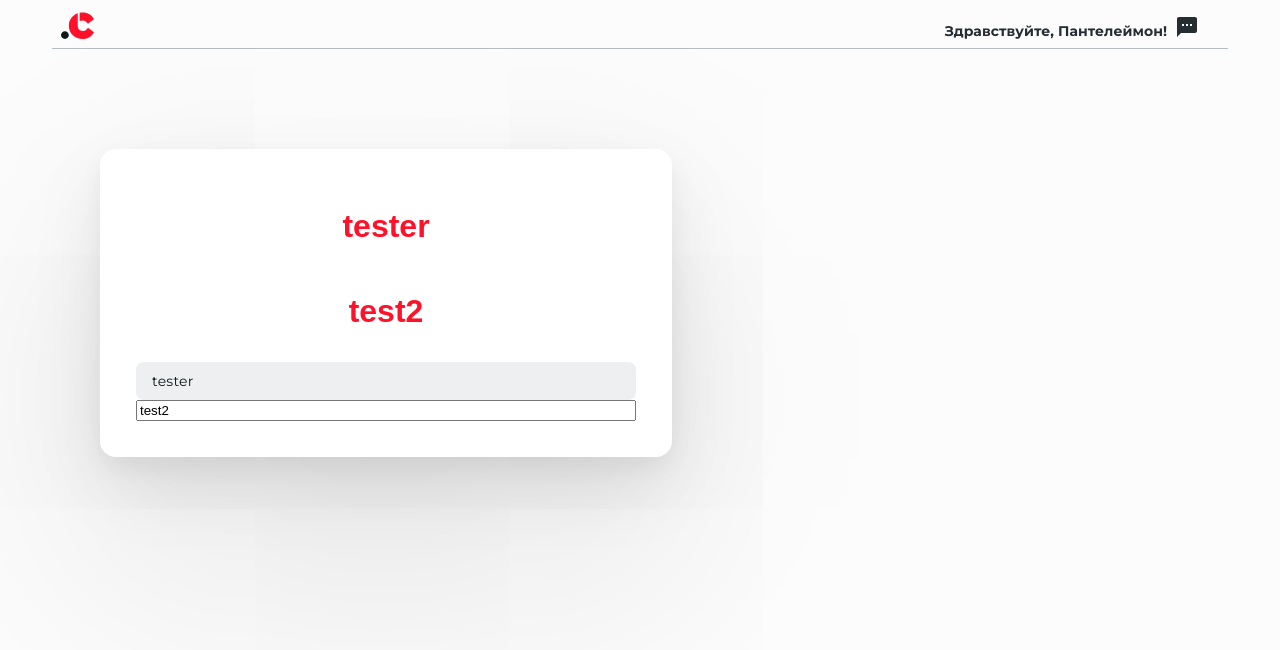
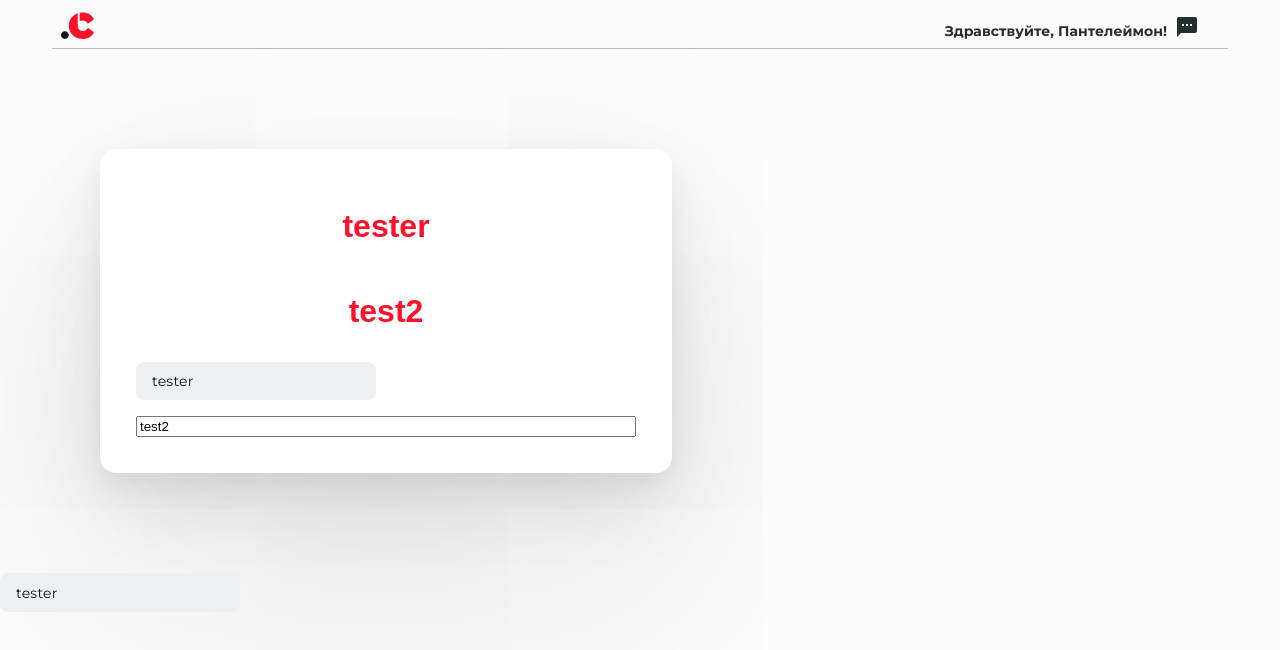
Before and after one commit to daria-ts/lk-ts, a Vue app: page /components in a window 1280 px wide. Shown: the top 650 px of the page. Built offline with nearby package versions, Linux system fonts and the light colour scheme; a web font is replaced by a local one.

Commit message:
fixed fields styles

```diff
--- /dev/null
+++ b/src/components/elements/InputBase copy.vue
@@ -0,0 +1,123 @@
+<template>
+  <label>{{ label }}</label>
+  <input
+    :disabled="disabled"
+    :class="field"
+    :value="modelValue"
+    :placeholder="label"
+    @input="$emit('update:modelValue', $event.target.value)"
+  />
+  <!--TODO: <span class="validity"></span> добавить нормальную валидацию-->
+</template>
+
+<script>
+/**
+ * Для короткого текста или чисел -- в одну строку
+ */
+export default {
+  name: "Input",
+  props: {
+    label: {
+      type: String,
+      default: ""
+    },
+    /**
+     *  Html-таг враппера.
+     * `div, section`
+     */
+
+    modelValue: {
+      type: [String, Number],
+      default: ""
+    },
+    /**
+     * Принудительно сделать поле активным, в фокусе, наведении.
+     * `hover, active, focus`
+     */
+    state: {
+      type: String,
+      default: null,
+      validator: value => {
+        return value.match(/(hover|active|focus)/);
+      }
+    }
+  }
+};
+</script>
+
+<style lang="scss" scoped>
+@import "@/global-styles/styles.scss";
+$color-placeholder: tint($neutral-500, 10%);
+
+label {
+  cursor: pointer;
+  display: block;
+  @include p-sm; //шрифт заголовка формы, можно изменить p-lg or p-sm
+  @include stack-space($space-xs); //расстояние между лейблом и формой
+  text-align: left;
+  //padding-inline-start: $space-s; выравнивание лейбла с плейсхолдером
+}
+input {
+  @include reset;
+  @include input-flat; //input-border or input-flat -- не смогла определиться
+  @include inset-squish-space($space-s); //отступ текста от формы
+  transition: all 0.2s ease;
+  -webkit-appearance: none;
+  appearance: none;
+  color: $neutral-800;
+  width: 100%;
+  margin: 0;
+  /* border:  $border-xs solid $neutral-400; */
+  box-shadow: none;
+  &::-webkit-input-placeholder {
+    -webkit-font-smoothing: antialiased;
+    color: $color-placeholder;
+  }
+  &:-ms-input-placeholder {
+    color: $color-placeholder;
+  }
+  &::-moz-placeholder {
+    color: $color-placeholder;
+    -moz-osx-font-smoothing: grayscale;
+    opacity: 1;
+  }
+  &:hover,
+  &.hover {
+    box-shadow: $input-shadow-inner;
+  }
+  &:focus,
+  &.focus {
+    transition: box-shadow 0.2s ease;
+    box-shadow: $input-shadow-focus;
+    outline: none;
+    outline-offset: 0;
+  }
+  &[disabled] {
+    -webkit-font-smoothing: antialiased;
+    -moz-osx-font-smoothing: grayscale;
+    background: $neutral-100;
+    color: $neutral-200;
+    cursor: not-allowed;
+    &:hover,
+    &.hover {
+      box-shadow: none;
+    }
+  }
+  &[pass] {
+    font-size: $font-l;
+  }
+}
+//TODO: нормальную валидацию добавить
+input:invalid + span:after {
+  position: absolute;
+  content: "✖";
+  padding-right: 25px;
+  color: #8b0000;
+}
+input:valid + span:after {
+  position: absolute;
+  content: "✓";
+  padding-left: -45px;
+  color: #009000;
+}
+</style>
--- a/src/components/elements/InputBase.vue
+++ b/src/components/elements/InputBase.vue
@@ -1,4 +1,8 @@
 <template>
+    <component
+    :is="wrapper"
+    :class="['input', { 'input-expand': width === 'expand' }]"
+  >
   <label>{{ label }}</label>
   <input
     :disabled="disabled"
@@ -7,6 +11,7 @@
     :placeholder="label"
     @input="$emit('update:modelValue', $event.target.value)"
   />
+   </component>
   <!--TODO: <span class="validity"></span> добавить нормальную валидацию-->
 </template>
 
@@ -40,15 +45,53 @@ export default {
       validator: value => {
         return value.match(/(hover|active|focus)/);
       }
+    },
+        /**
+     *  Html-таг враппера.
+     * `div, section`
+     */
+    wrapper: {
+      type: String,
+      default: "div",
+      validator: value => {
+        return value.match(/(div|section)/);
       }
+    },
+    /**
+     * Длина поля.
+     * `auto, expand`
+     */
+    width: {
+      type: String,
+      default: "expand",
+      validator: value => {
+        return value.match(/(auto|expand)/);
+      }
+    },
+    /**
+     * Задать статус disabled.
+     * `true, false`
+     */
+     disabled: {
+      type: Boolean,
+      default: false
+    },
+
   }
 };
 </script>
 
+
+
 <style lang="scss" scoped>
 @import "@/global-styles/styles.scss";
 $color-placeholder: tint($neutral-500, 10%);
-
+.input {
+  @include stack-space($space-s); //для пробелов между полями
+  width: 15rem;
+  &-expand {
+    width: 100%;
+  }}
   label {
     cursor: pointer;
     display: block;
@@ -107,6 +150,7 @@ input {
       font-size: $font-l;
     }
   }
+
 //TODO: нормальную валидацию добавить
 input:invalid + span:after {
   position: absolute;
--- a/src/views/testing/Components.vue
+++ b/src/views/testing/Components.vue
@@ -2,36 +2,30 @@
 <Header class="Header" />
 
 <div class="box">
-    <h1>{{ tester }}</h1>
-    <h1>{{ tester2 }}</h1>
-    <InputBase :type="text" v-model="tester" />
-    <input type="text" v-model="tester2" />
+  <h1>{{tester}}</h1><h1>{{tester2}}</h1>
+  <InputBase  :type="text" width="auto"  v-model="tester"/>
+  <input type="text" v-model="tester2"/>
 </div>
+  <InputBase  :type="text" width="auto" v-model="tester"/>
+
 </template>
 
 <script>
-import InputBase from "../../components/elements/InputBase.vue";
+import InputBase from '../../components/elements/InputBase.vue';
+
 
 import Header from "../../components/Header.vue";
+
 
 export default {
   components: { Header, InputBase },
   name: "Components",
-  InputBase: {
-    props: ["modelValue"],
-    emits: ["update:modelValue"],
-    template: `
-    <input
-      :value="modelValue"
-      @input="$emit('update:modelValue', $event.target.value)"
-    >
-  `
-  },
+
   data() {
   return {
     tester: "tester",
     tester2: "test2"
-    };
+  }
 }
 };
 </script>
@@ -42,7 +36,8 @@ export default {
 .header {
   position: fixed;
 }
-.box {
+.box{
+  background-color: aqua;
   display: flex;
   flex-direction: column;
   background: $white;
@@ -53,4 +48,5 @@ export default {
     display: flex;
     width: 500px;
 }
+
 </style>
```
Lines whose indentation alone changed are shown as unchanged.
